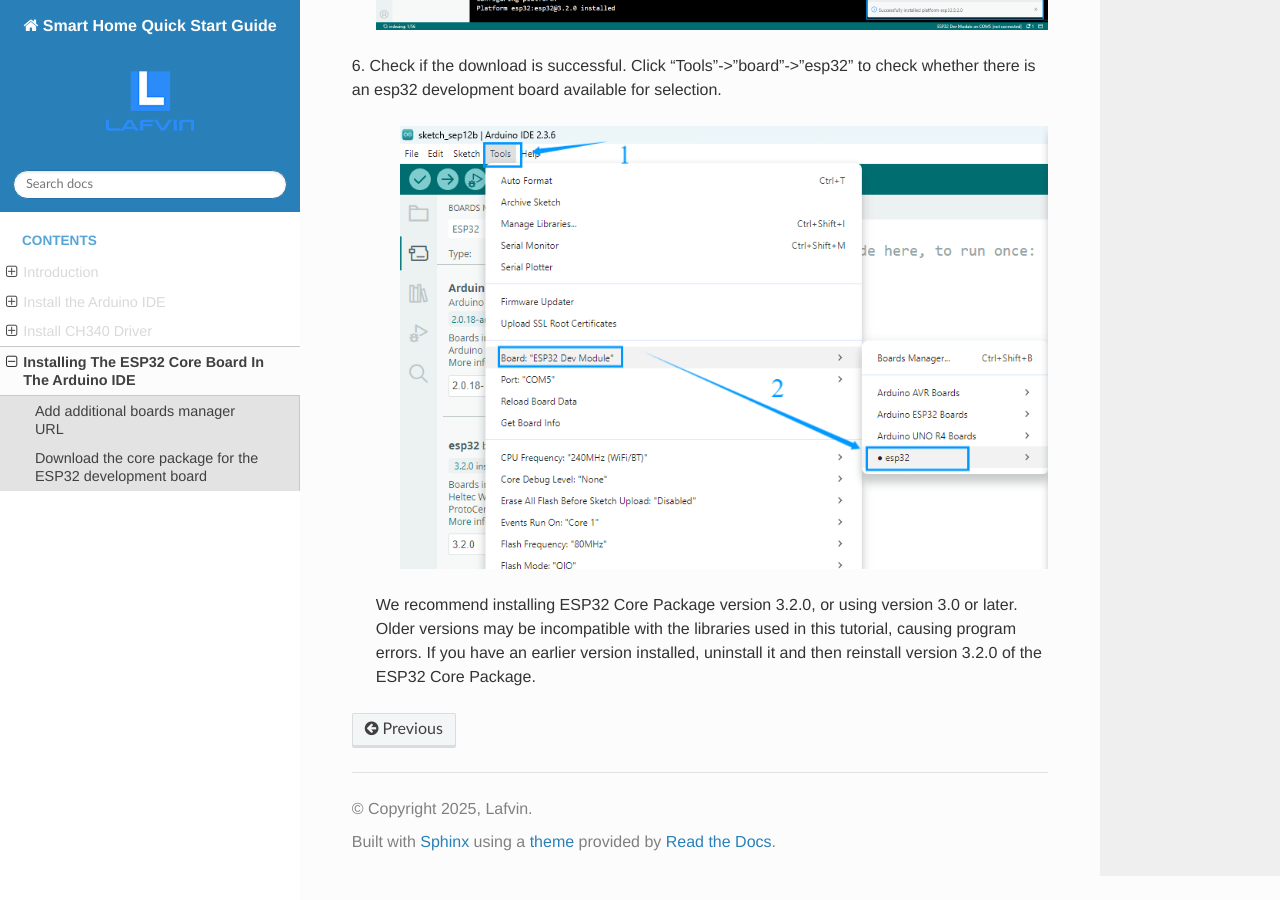
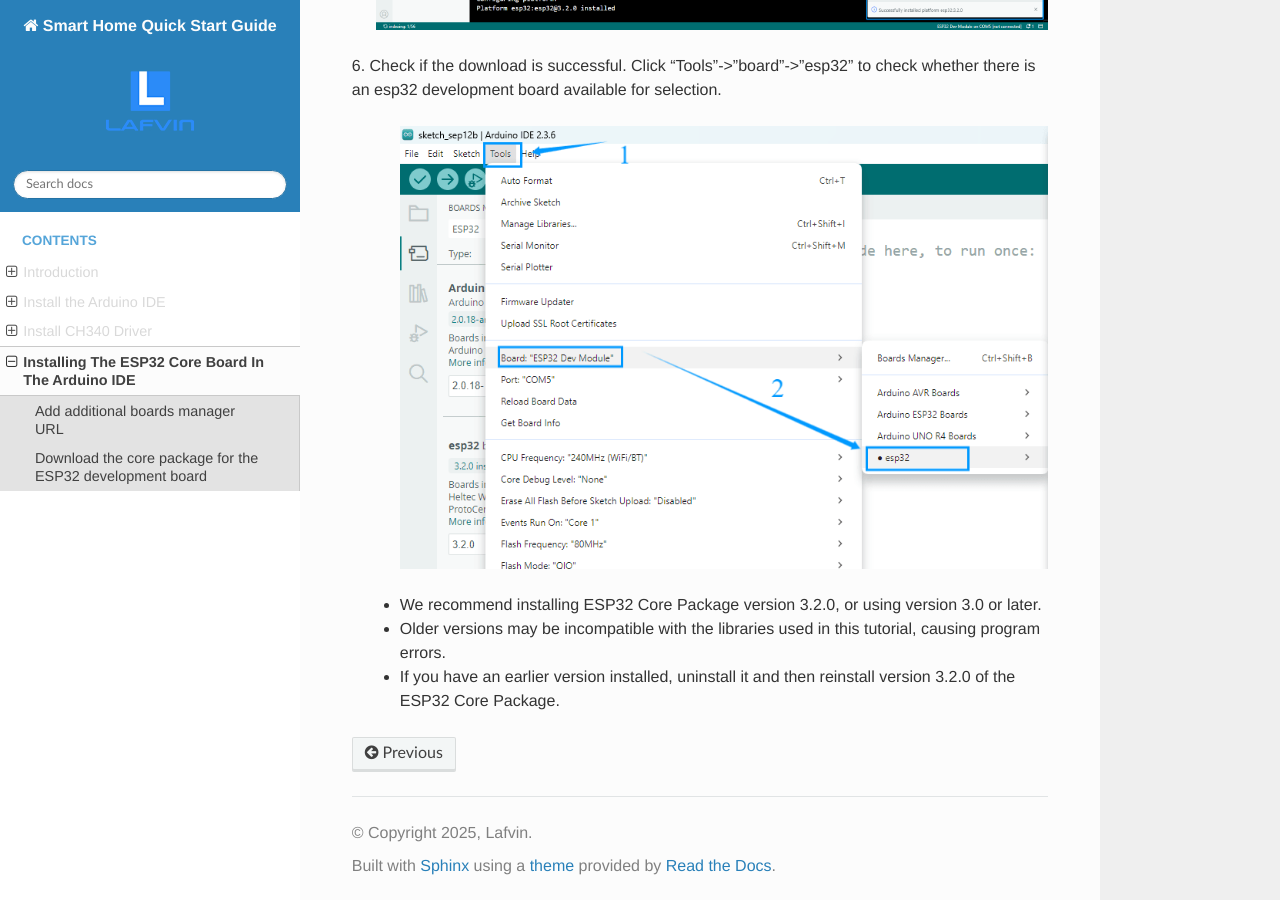
Before and after one commit to COLA508/Lafvin_Smart_Home-UsingTutorials, a Sphinx documentation site: the page built from docs/source/install_ESP32.rst, in a window 1280 px wide and 900 px high, scrolled down 4209 px. Built offline with Sphinx 7.4.7 and the Read the Docs theme 3.1.0, drawn with Linux system fonts in a browser that asks for light colours; before the commit the page ends 5085 px from its top, so only the background shows below that; some of the changed text lies outside the part shown.

```diff
--- a/docs/source/install_ESP32.rst
+++ b/docs/source/install_ESP32.rst
@@ -20,7 +20,7 @@ Add additional boards manager URL
 .. admonition:: Precaution
    :class: note
 
-   After completing this step, you need to close and reopen the Arduino IDE.
+ - After completing this step, you need to close and reopen the Arduino IDE.
 
 ------------------------------------
 Download the core package for the ESP32 development board
@@ -53,6 +53,6 @@ Click "Tools"->"board"->"esp32" to check whether there is an esp32 development b
  .. admonition:: Precaution
    :class: note
 
- We recommend installing ESP32 Core Package version 3.2.0, or using version 3.0 or later.
- Older versions may be incompatible with the libraries used in this tutorial, causing program errors.
- If you have an earlier version installed, uninstall it and then reinstall version 3.2.0 of the ESP32 Core Package.
+ - We recommend installing ESP32 Core Package version 3.2.0, or using version 3.0 or later.
+ - Older versions may be incompatible with the libraries used in this tutorial, causing program errors.
+ - If you have an earlier version installed, uninstall it and then reinstall version 3.2.0 of the ESP32 Core Package.
```
